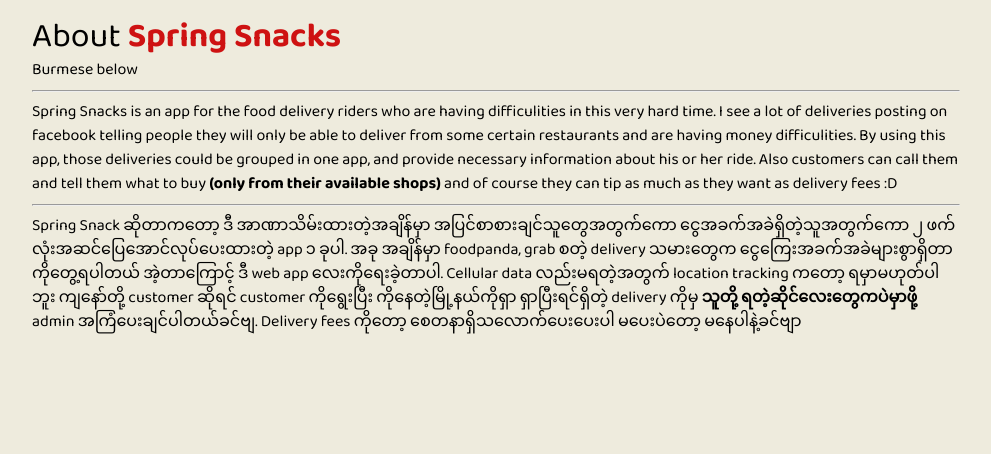
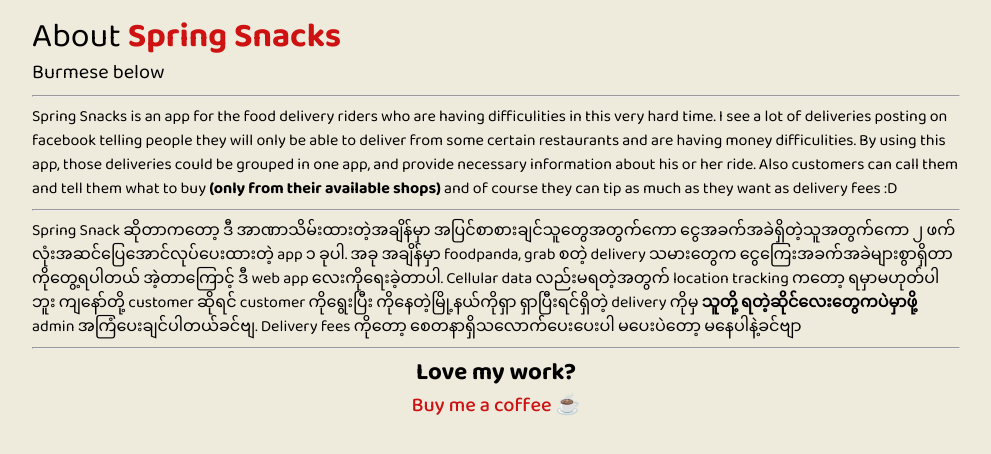
Before and after one commit to halchester/spring-delivery, a React (Create React App) app: page /about in a window 1280 px wide. Shown: the top 454 px of the page, without its empty margins (144-1135 px from the left). Built offline with nearby package versions, Linux system fonts and the light colour scheme.

Commit message:
feat: buy me a coffee :D

```diff
--- a/src/pages/About.js
+++ b/src/pages/About.js
@@ -10,7 +10,7 @@
           <strong>Spring Snacks</strong>
         </Typography>
       </Typography>
-      <Typography>Burmese below</Typography>
+      <Typography variant="body2">Burmese below</Typography>
       <hr />
       <Typography>
         Spring Snacks is an app for the food delivery riders who are having
@@ -35,6 +35,18 @@
         အကြံပေးချင်ပါတယ်ခင်ဗျ. Delivery fees ကိုတော့ စေတနာရှိသလောက်ပေးပေးပါ
         မပေးပဲတော့ မနေပါနဲ့ခင်ဗျာ
       </Typography>
+      <hr />
+      <Typography variant="h5" align="center">
+        <strong>Love my work?</strong>{" "}
+      </Typography>
+      <a
+        href="https://www.buymeacoffee.com/halchester"
+        style={{ textDecoration: "none" }}
+      >
+        <Typography variant="h6" color="secondary" align="center">
+          Buy me a coffee ☕️
+        </Typography>
+      </a>
     </Box>
   );
 };
```
